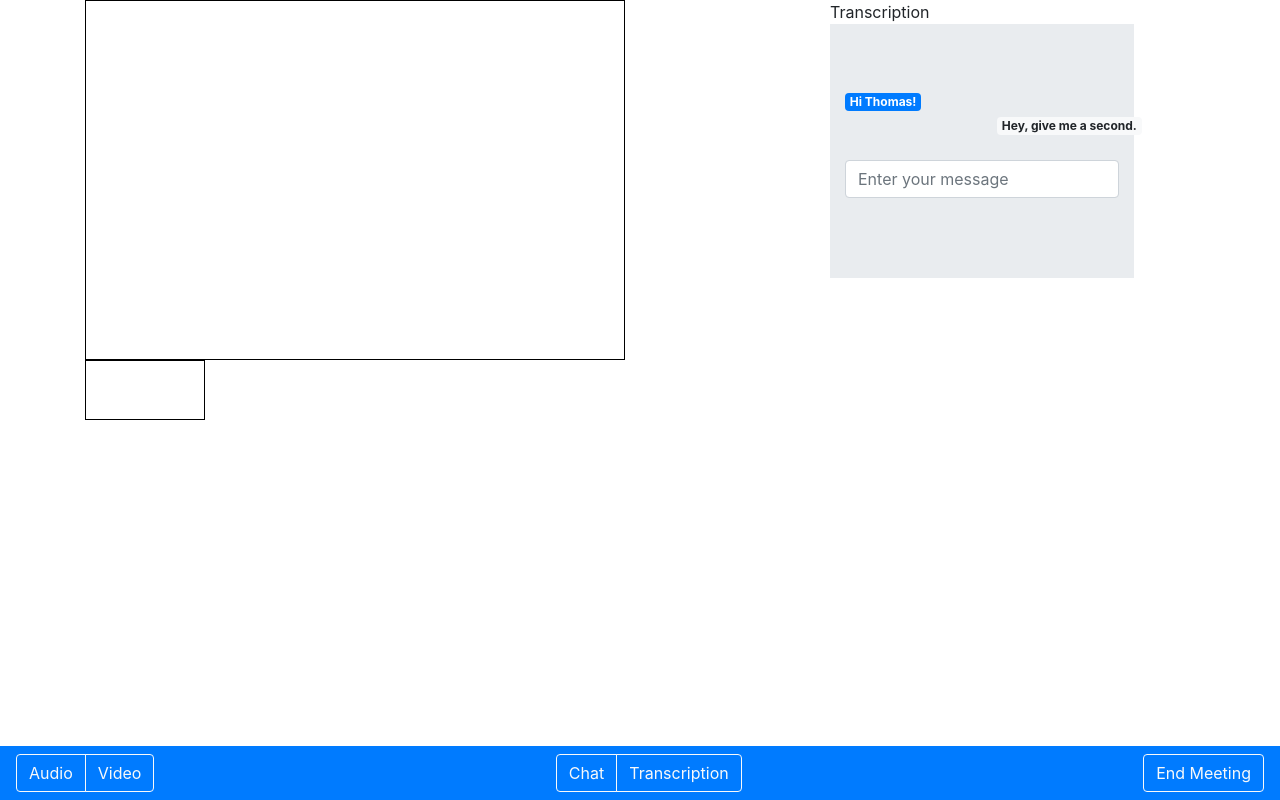
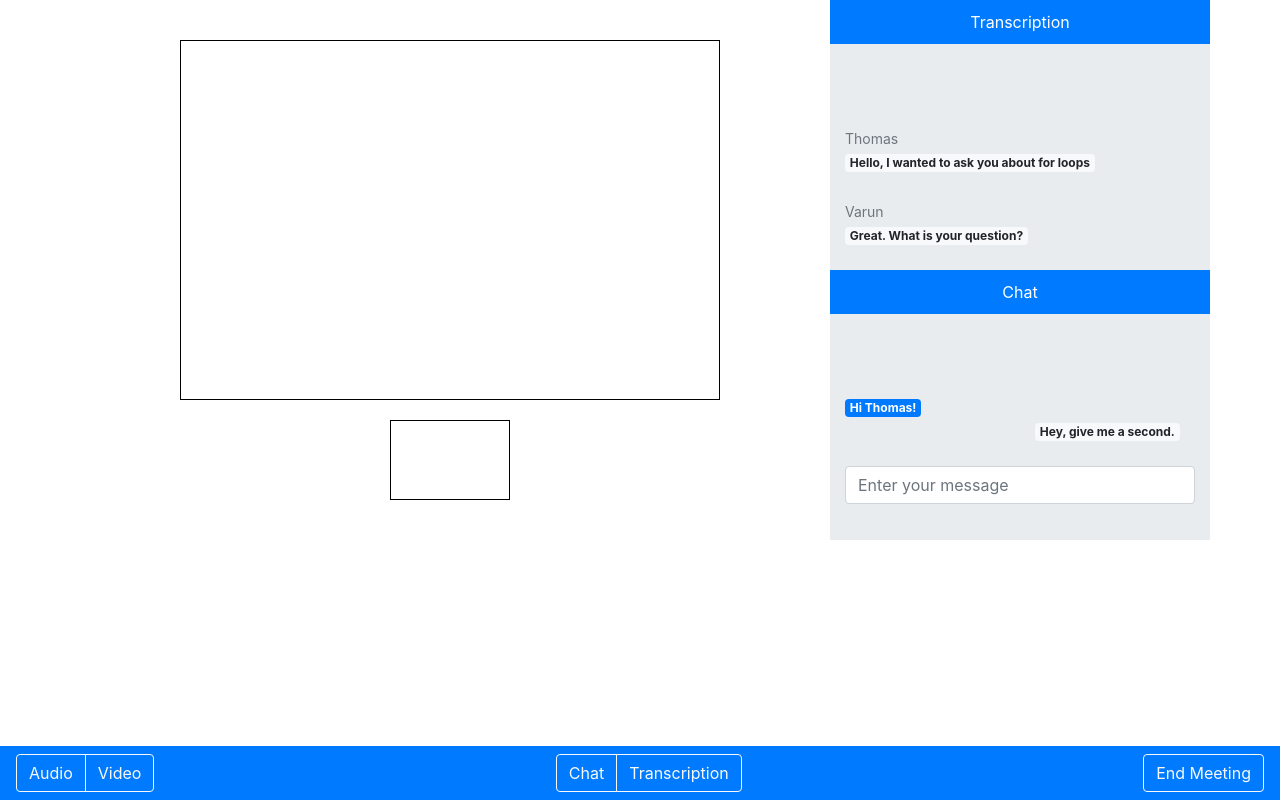
Before and after one commit to JefferyT/VideoCallCaptioning, a React (Create React App) app in the folder Client/video-call-app/: page /videoCall in a window 1280 px wide. Built offline with nearby package versions, Linux system fonts and the light colour scheme.

Commit message:
fixed layout issues

```diff
--- a/Client/video-call-app/src/App.js
+++ b/Client/video-call-app/src/App.js
@@ -86,8 +86,8 @@ class MainPage extends Component {
           <Row>
             <Col md="8"><Video /></Col>
             <Col>
-              <Row>Transcription</Row>
-              <Row><MessageList /></Row>
+              <Row className="text-background"><Transcription /></Row>
+              <Row className="text-background"><MessageList /></Row>
             </Col>
           </Row>
         </Container>
@@ -132,9 +132,43 @@ class Video extends Component {
 
 class Transcription extends Component {
     render() {
+      let name1 = 'Thomas';
+      let name2 = 'Varun';
+      let msg1 = 'Hello, I wanted to ask you about for loops';
+      let msg2 = 'Great. What is your question? ';
       return(
         <div>
-        <h1></h1>
+          <p className="header">Transcription</p>
+          <Jumbotron fluid id="jumbo">
+            <Container id="message-container">
+              <Row>
+                <Col>
+                  <Form.Text className="text-muted">
+                    {name1}
+                  </Form.Text>
+                </Col>
+              </Row>
+              <Row>
+                <Col>
+                  <Badge variant="light">{msg1}</Badge>
+                </Col>
+              </Row>
+              <br></br>
+
+              <Row>
+                <Col>
+                  <Form.Text className="text-muted">
+                    {name2}
+                  </Form.Text>
+                </Col>
+              </Row>
+              <Row>
+                <Col>
+                  <Badge variant="light">{msg2}</Badge>
+                </Col>
+              </Row>
+            </Container>
+          </Jumbotron>
         </div>
 
       )
@@ -144,18 +178,20 @@ class Transcription extends Component {
 class MessageList extends Component {
   render() {
     return (
+      <div>
+        <p className="header">Chat</p>
         <Jumbotron fluid id="jumbo">
-        <Container id="messageContainer">
+          <Container id="message-container">
             <Row id="row1">
               <Col id="col1">
-              <Badge variant="primary">Hi Thomas!</Badge>{' '}
+                <Badge variant="primary">Hi Thomas!</Badge>
               </Col>
               <Col id="Col3"></Col>
             </Row>
             <Row>
               <Col id="Col3"></Col>
               <Col id="col1">
-              <Badge variant="light">Hey, give me a second.</Badge>{' '}
+                <Badge variant="light">Hey, give me a second.</Badge>
               </Col>
             </Row>
 
@@ -167,6 +203,8 @@ class MessageList extends Component {
 
           <Container></Container>
         </Jumbotron>
+      </div>
+
     );
   }
 }
--- a/Client/video-call-app/src/index.css
+++ b/Client/video-call-app/src/index.css
@@ -1,17 +1,36 @@
+.video-container {
+  display: flex;
+  flex-direction: column;
+  align-items: center;
+}
+
+.text-background {
+  background-color: #E9ECEF;
+}
+
+.header {
+  text-align: center;
+  background-color:#007BFF;
+  padding-top: 10px;
+  padding-bottom: 10px;
+  color: white;
+}
+
 #video-canvas {
   width: 540px;
   height: 360px;
   border:1px solid #000;
+  margin-top: 40px;
 }
 
 #user-video {
   width: 120px;
-  height: 60px;
+  height: 80px;
   border: 1px solid #000;
+  margin-top: 20px;
 }
 
-.video-container {
-  display: flex;
-  flex-direction: column;
-  justify-content: center;
+#message-container {
+  width: 380px;
+  height: 50px;
 }
```
Lines whose indentation alone changed are shown as unchanged.
